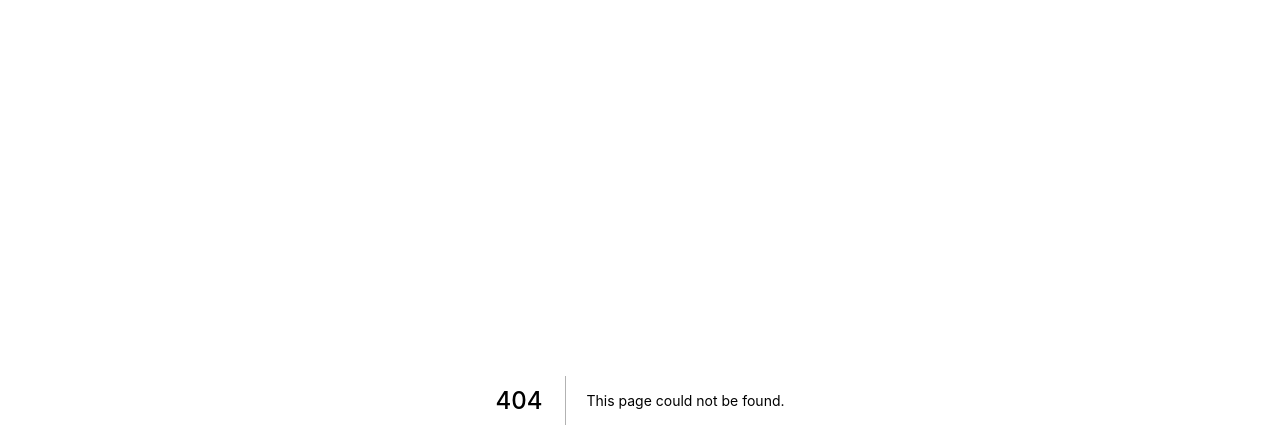
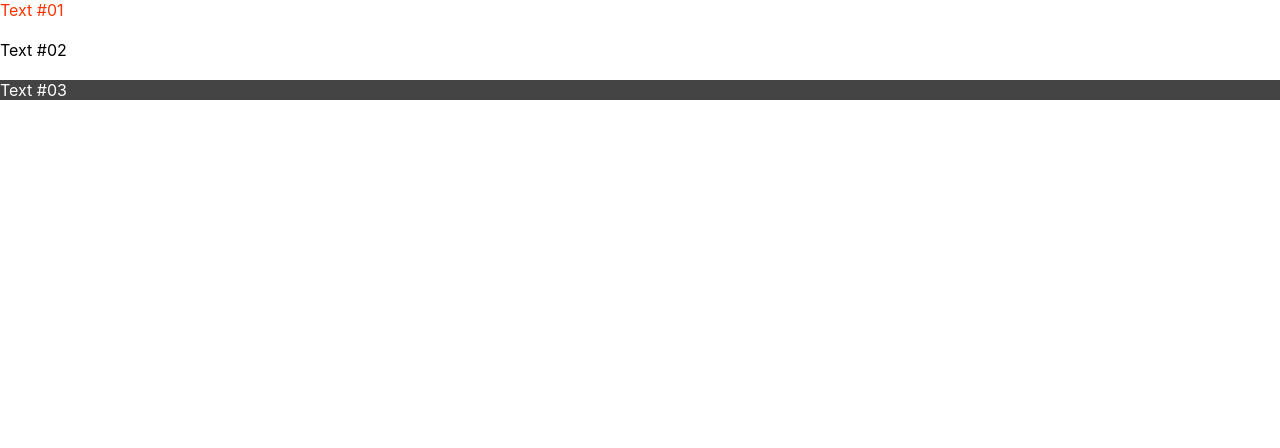
Before and after one commit to lucasrochagit/frontend-studies, a Next.js app in the folder udemy/nextjs-e-react/exercicios/: page /css/integration1 in a window 1280 px wide. Before the commit this address had no page. Shown: the top 448 px of the page. Built offline with nearby package versions, Linux system fonts and the light colour scheme.

Commit message:
feat(nextjs-e-react): Integração com CSS #01

```diff
--- a/udemy/nextjs-e-react/exercicios/pages/_app.js
+++ b/udemy/nextjs-e-react/exercicios/pages/_app.js
@@ -1,7 +1,8 @@
 import '../styles/globals.css'
+import './css/integration1.css'
 
-function MyApp({ Component, pageProps }) {
-  return <Component {...pageProps} />
+function MyApp({Component, pageProps}) {
+    return <Component {...pageProps} />
 }
 
 export default MyApp
--- /dev/null
+++ b/udemy/nextjs-e-react/exercicios/pages/css/integration1.css
@@ -0,0 +1,12 @@
+.integration1 .red {
+    color: #f30;
+}
+
+.integration1.blue {
+    color: #03fa;
+}
+
+.integration1 .white {
+    background-color: #444;
+    color: #fff
+}
--- /dev/null
+++ b/udemy/nextjs-e-react/exercicios/pages/css/integration1.jsx
@@ -0,0 +1,11 @@
+// Cannot import css here
+// import has done inside _app.js
+export default function integration() {
+    return (
+        <div className={"integration1"}>
+            <div className={"red"}>Text #01</div><br/>
+            <div className={"blue"}>Text #02</div><br/>
+            <div className={"white"}>Text #03</div><br/>
+        </div>
+    )
+}
```
